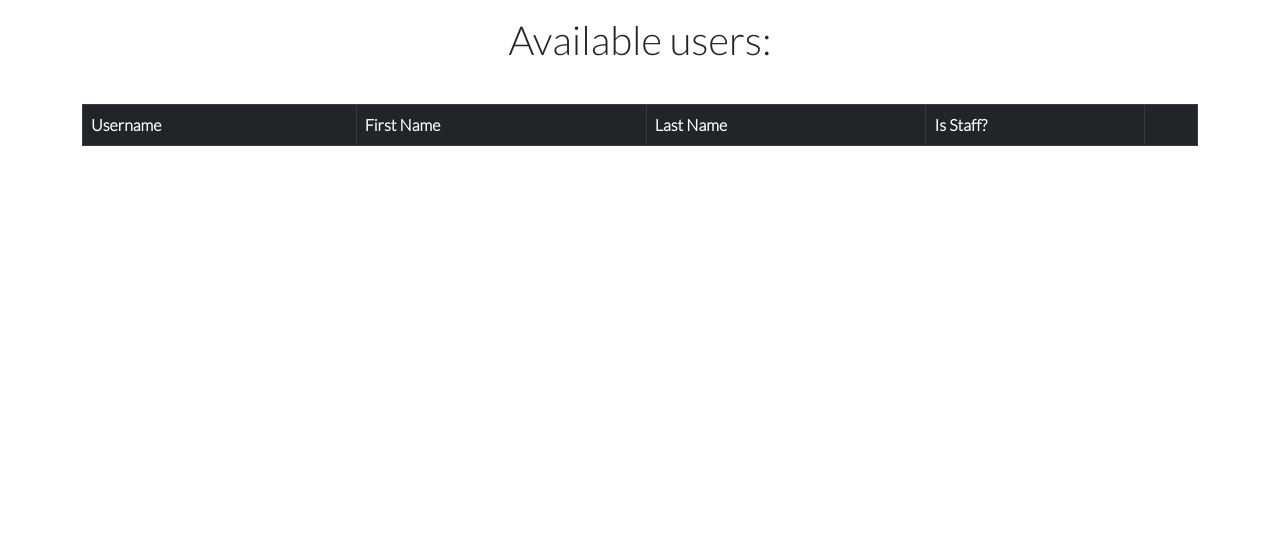
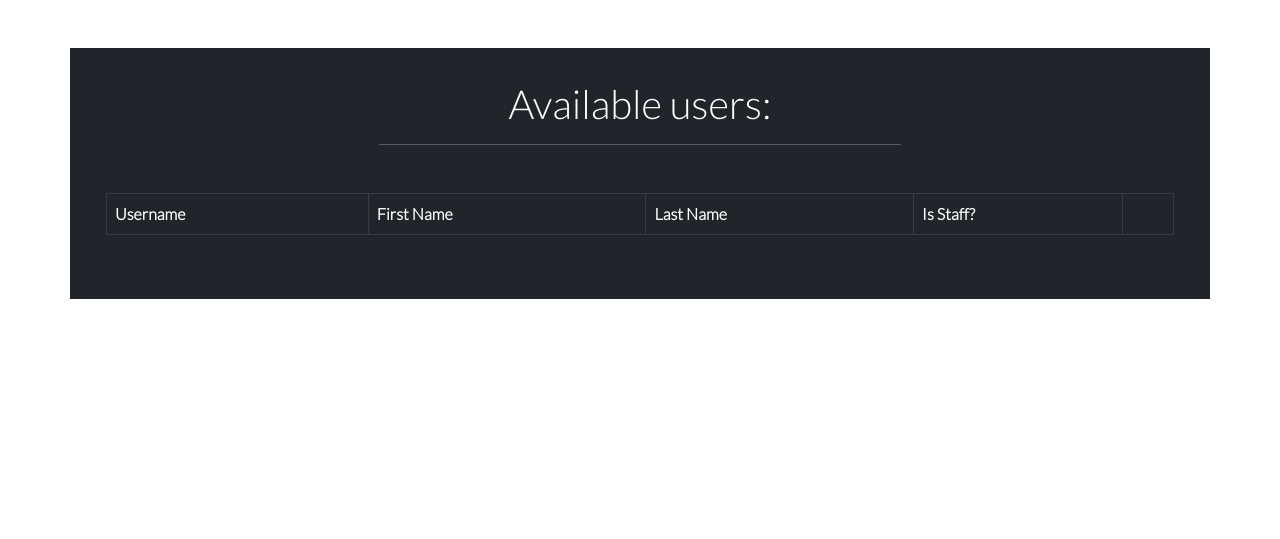
Before and after one commit to jayleighton/django-barber-shop, a Django app: page /staff/select/ in a window 1280 px wide. Shown: the part 56-595 px from the top of the page. Run offline with Django 4.2, Linux system fonts and the light colour scheme; the visitor is signed in with stand-in values (Sample User, id 1); data comes from the database, SQL or seed files in the repository; lists and menus that the app fills with data are empty; some libraries are stand-ins or nearby versions.

Commit message:
Standardize heading layout on templates

```diff
--- a/setup/templates/setup/edit-trading-days.html
+++ b/setup/templates/setup/edit-trading-days.html
@@ -17,11 +17,11 @@
           <div class="col-md-4 offset-md-4">
             <div class="text-center mt-2 mb-2 text-white">
               {% if mode == 'add' %}
-              <h1>Add Trading Days:</h1>
+              <h1>Add Trading Day:</h1>
               {% else %}
               <h1>Edit Trading Days:</h1>
               {% endif %}
-              <!-- <button class="btn btn-lg btn-primary" type="submit"> Add New</button> -->
+              <hr>
             </div>
           </div>
         </div>
--- a/setup/templates/setup/select_staff.html
+++ b/setup/templates/setup/select_staff.html
@@ -2,15 +2,19 @@
 <!-- Load static content -->
 {% load static %} {% block content %}
 
+<div class="container bg-dark text-white mt-5">
+  <div class="row">
+    <div class="col-12 mt-3">
       <div class="container">
         <div class="row">
           <div class="col-md-6 offset-md-3 text-center mb-3 mt-3">
             <h1>Available users:</h1>
+            <hr />
           </div>
         </div>
       </div>
 
-<div class="container">
+      <div class="container mb-5">
         <div class="row">
           <div class="col-12">
             <table
@@ -37,7 +41,7 @@
                       class="btn btn-light btn-edit"
                       href="/admin/home/user/{{user.id}}/change"
                       target="_blank"
-                >Add as Staff</a
+                      ><i class="fas fa-plus-square"></i> Add as Staff</a
                     >
                   </td>
                 </tr>
@@ -47,5 +51,8 @@
           </div>
         </div>
       </div>
+    </div>
+  </div>
+</div>
 
 {% endblock %}
--- a/setup/templates/setup/staff.html
+++ b/setup/templates/setup/staff.html
@@ -13,7 +13,7 @@
     <div class="col-md-4 offset-md-4">
       <div class="text-center mt-2 mb-2 text-white">
         <h1>Bladez &amp; Fadez Staff</h1>
-        <!-- <button class="btn btn-lg btn-primary" type="submit"> Add New</button> -->
+        <hr>
         <a href="{% url 'select-staff' %}" class="btn btn-lg btn-light btn-edit"><i class="fas fa-plus-square"></i>  Add New</a>
     </div>
     </div>
--- a/setup/templates/setup/trading_days.html
+++ b/setup/templates/setup/trading_days.html
@@ -19,7 +19,7 @@
           <div class="col-md-4 offset-md-4">
             <div class="text-center mt-2 mb-2 text-white">
               <h1>Trading Days:</h1>
-              <!-- <button class="btn btn-lg btn-primary" type="submit"> Add New</button> -->
+              <hr />
               <a
                 href="{% url 'add-trading-days' %}"
                 class="btn btn-lg btn-light btn-edit"
```
Lines whose indentation alone changed are shown as unchanged.
